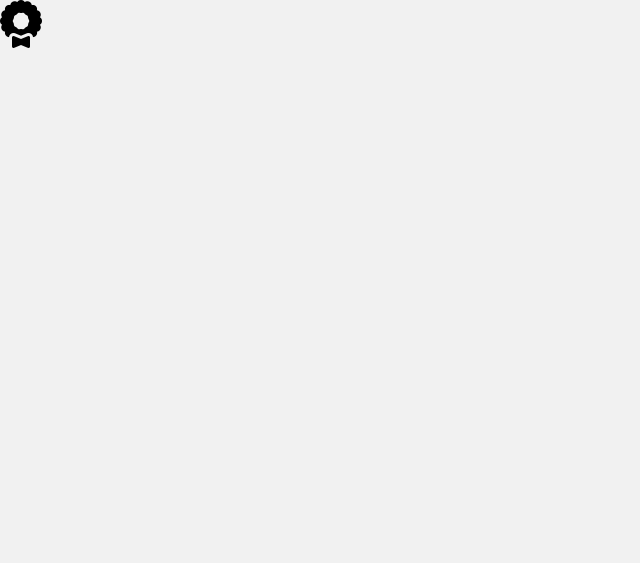
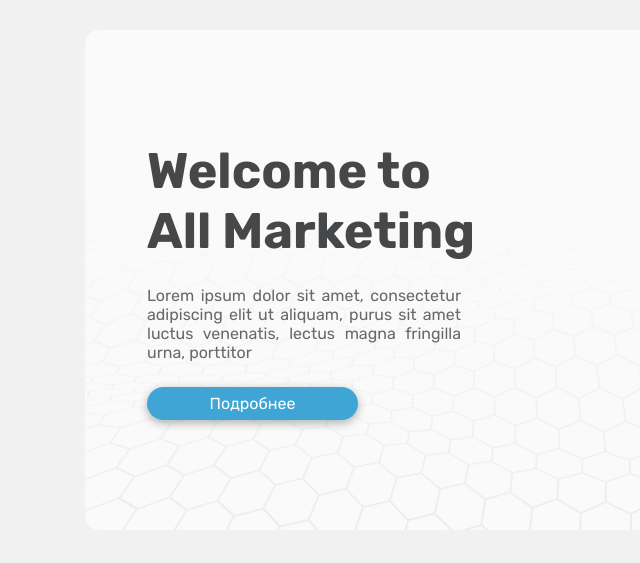
Before and after one commit to Ergashev95/Blue-marketing-, a plain HTML site: page index.html in a window 1280 px wide. Shown: the whole page, without its empty margins (0-640 px from the left). Drawn offline with Linux system fonts and the light colour scheme.

Commit message:
site header finish

```diff
--- a/css/style.css
+++ b/css/style.css
@@ -63,3 +63,42 @@
 .btn:hover {
     background-color: var(--blue-dark);
 }
+
+
+/* SITE-HEADER */
+
+.header {
+   width: 100%;
+   padding-top: 30px;
+   padding-bottom: 30px;
+}
+.header-content {
+   width: 100%;
+   height: 500px;
+   background-image: url(../img/Фон.png);
+   background-repeat: no-repeat;
+   background-position: center center;
+   border-radius: 14px;
+   background-color: rgba(255, 255, 255, 0.543);
+   display: flex;
+   flex-direction: column;
+   justify-content: center;
+   row-gap: 25px;
+   padding-left: 62px;
+}
+.header-title {
+   color: #464748;
+   font-size: 50px;
+   font-weight: 700;
+   max-width: 332px;
+   width: 100%;
+}
+.header-text {
+   color: #696868;
+   font-size: 16px;
+   font-weight: 400;
+   max-width: 314px;
+   width: 100%;
+   text-align: justify;
+}
+/* SITE-HEADER */
--- a/index.html
+++ b/index.html
@@ -12,6 +12,17 @@
 <body>
 
 
-    <i class="fas fa-wreath fa-3x"></i>
+    <!-- SITE-HEADER -->
+
+    <header class="header">
+        <div class="container">
+            <div class="header-content">
+                <h1 class="header-title">Welcome to All Marketing</h1>
+                <p class="header-text">Lorem ipsum dolor sit amet, consectetur adipiscing elit ut aliquam, purus sit amet luctus venenatis, lectus magna fringilla urna, porttitor</p>
+                <a href="#!" class="header-btn btn">Подробнее</a>
+            </div>
+        </div>
+    </header>
+    <!-- SITE-HEADER -->
 </body>
 </html>
```
